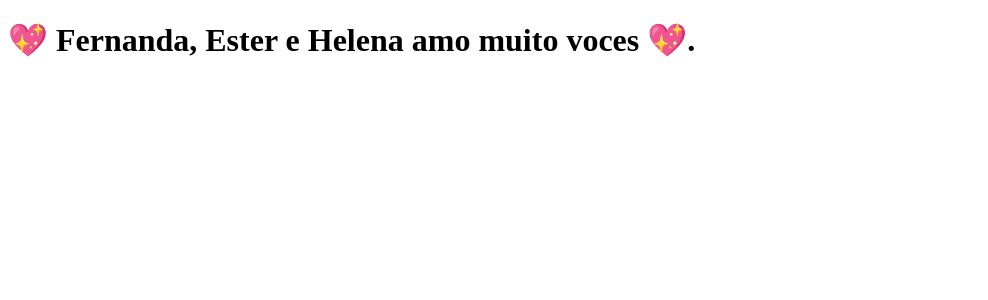
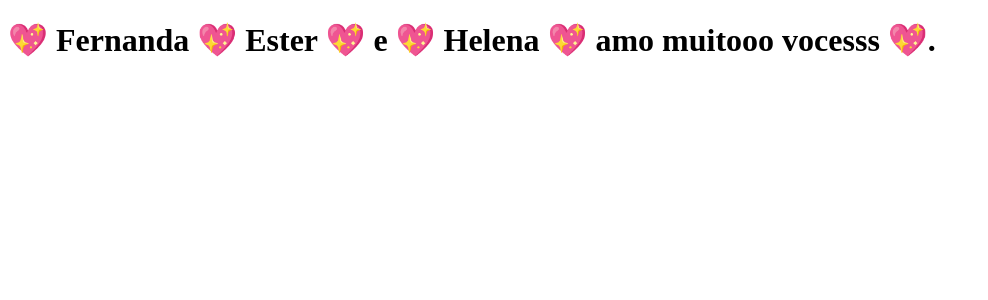
Before and after one commit to iacontroldouglassilva-ops/clone-tabnews, a Next.js app: page / in a window 1280 px wide. Shown: the top 300 px of the page, without its empty margins (0-988 px from the left). Built offline with nearby package versions, Linux system fonts and the light colour scheme.

Commit message:
desafio deploy

```diff
--- a/pages/index.js
+++ b/pages/index.js
@@ -1,5 +1,5 @@
 function Home(){
-    return <h1>💖 Fernanda, Ester e Helena amo muito voces 💖.</h1>
+    return <h1>💖 Fernanda 💖 Ester 💖 e 💖 Helena 💖 amo muitooo vocesss 💖.</h1>
 }
 
 export default Home;
```
